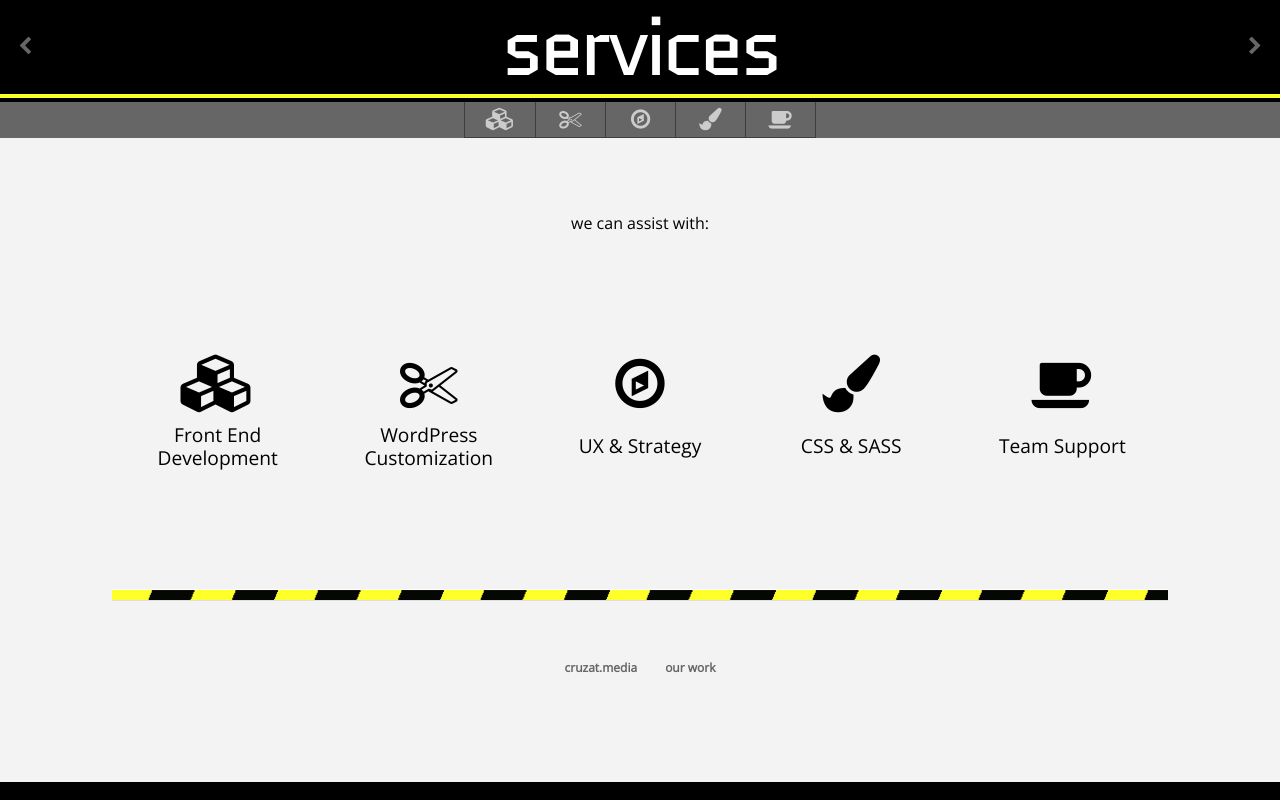
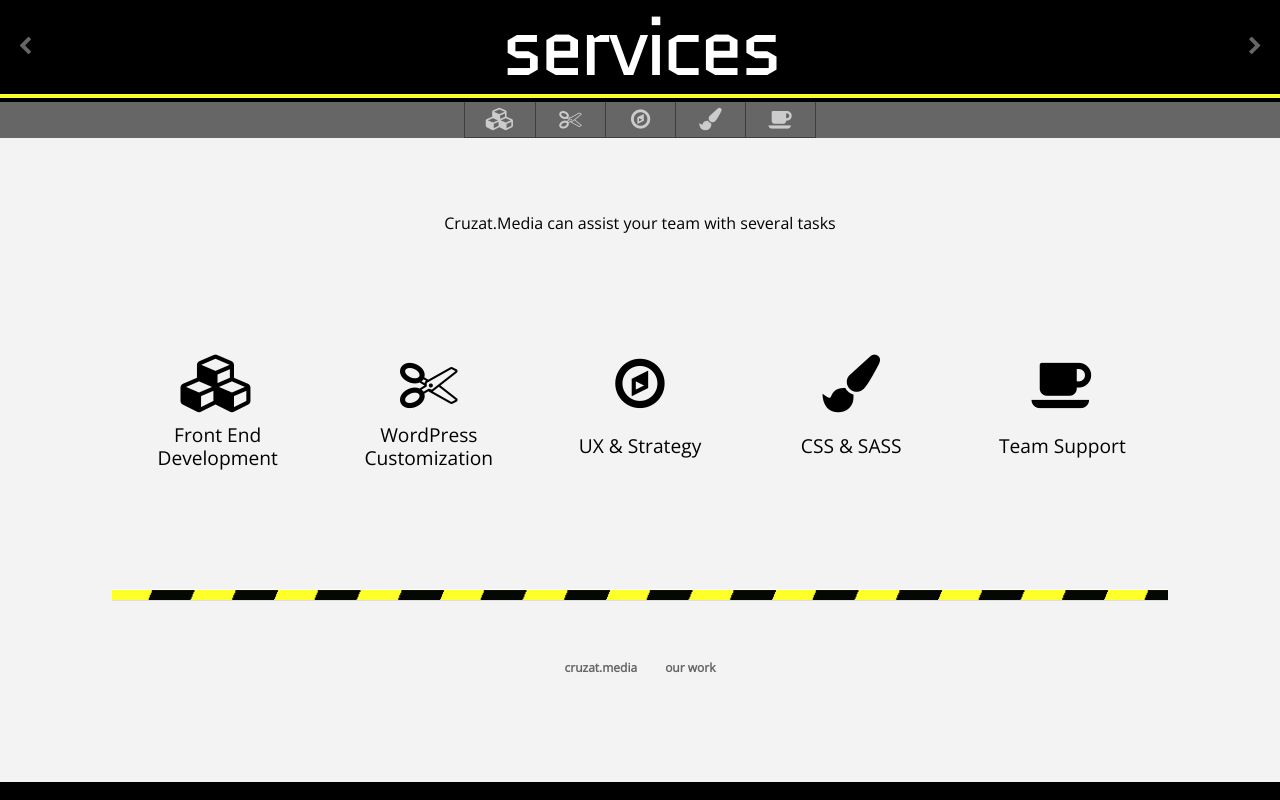
Before and after one commit to TheCruzat/CM.init, a Vue app: page /services in a window 1280 px wide. Shown: the top 800 px of the page. Built offline with nearby package versions, Linux system fonts and the light colour scheme.

Commit message:
Services landing content

```diff
--- a/src/content/core.js
+++ b/src/content/core.js
@@ -600,7 +600,7 @@
 		},
 		services: {
 			title: 'What We Do',
-			content: '<p class="center-text full-w no-foot">we can assist with:</p>',
+			content: '<p class="center-text full-w no-foot">Cruzat.Media can assist your team with several tasks</p>',
 			loc: 'serv',
 			titleNav: [
 				'/about',
```
Also changed, not shown: 1 other file (tests, documents, lock files or other folders).
